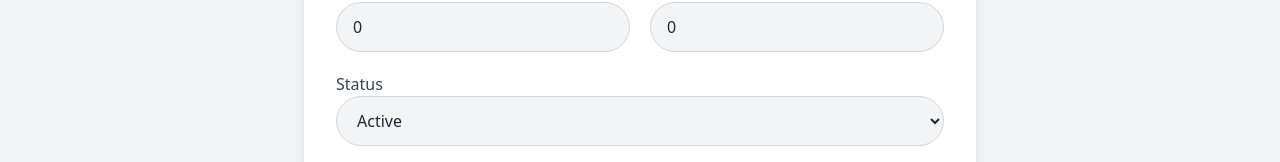
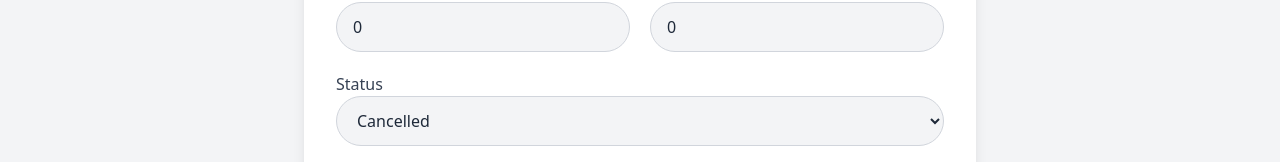
Before and after one commit to iamaidar/event-hub, a React (Vite) app in the folder frontend/: page /admin/events/create in a window 1280 px wide. Shown: the part 790-952 px from the top of the page. Built offline with nearby package versions, Linux system fonts and the light colour scheme; no server answers; sample sign-in values are in the browser's storage.

Commit message:
редактирование формы

```diff
--- a/frontend/src/components/admin/EventForm.tsx
+++ b/frontend/src/components/admin/EventForm.tsx
@@ -171,8 +171,9 @@ const EventForm: React.FC<EventFormProps> = ({
                         className="w-full border px-4 py-3 rounded-full bg-gray-100 border-gray-300 focus:ring focus:ring-blue-400"
                         required
                     >
-                        <option value="Active">Active</option>
-                        <option value="Pending">Pending</option>
+                        <option value="cancelled">Cancelled</option>
+                        <option value="completed">Completed</option>
+                        <option value="scheduled">Scheduled</option>
                     </select>
                 </div>
                 <div className="flex items-center">
```
Also changed, not shown: 1 other file (tests, documents, lock files or other folders).
